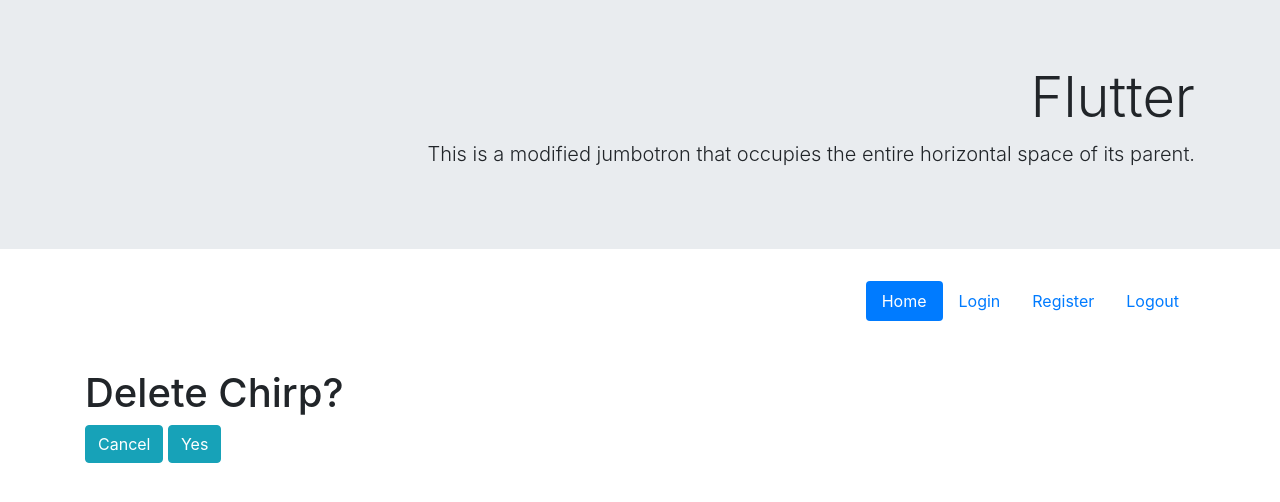
After one commit to kwolosonovich/flask_feedback, a Flask app: page /chirp/1/delete in a window 1280 px wide. The commit adds this page. Shown: the top 502 px of the page. Run offline with Flask 2, Linux system fonts and the light colour scheme; the visitor is signed in with stand-in values (Sample User, id 1); data that the repository does not hold is empty; some libraries are stand-ins or nearby versions.

Commit message:
implemented delete user route and template

```diff
--- a/app.py
+++ b/app.py
@@ -23,42 +23,11 @@ db.create_all()
 def welcome_page():
     '''Render welcome page.'''
 
-    if 'current_user' not in session:
-        return render_template("homepage.html")
-
-    elif 'current_user' in session:
-        print(session['current_user'])
+    if 'current_user' in session and 'current_user' == User.query.get('current_user') == True:
         return redirect(f"/users/{session['current_user']}")
 
-@app.route("/users/<username>")
-def user_content(username):
-    '''Render content for current user'''
-
-    if "current_user" not in session or username != session['current_user']:
-        flash("Page not found")
-        print('first if')
-        return redirect('/logout')
-
     else:
-        try:
-            # print('in try')
-            # if username == session['current_user']:
-                # feedback = Feedback.user_feedback(username)
-                # user = User.user_info(username)
-            print(username)
-            # chirps = Feedback.query.get(1)
-            user = User.query.get(username)
-            return render_template('content.html', user=user)
-
-        except KeyError as e:
-            print('KeyError')
-            # return redirect(f"/users/{session['current_user']}")
-            return redirect('/login')
-
-        except TypeError as e:
-            print('TypeError')
-            print(username)
-            return redirect('/login')
+        return render_template("homepage.html")
 
 
 @app.route("/register", methods=["POST", "GET"])
@@ -124,6 +93,39 @@ def login():
         return render_template("login.html", form=form)
 
 
+@app.route("/users/<username>")
+def user_content(username):
+    '''Render content for current user'''
+
+    if "current_user" not in session or username != session['current_user']:
+
+        return redirect('/login')
+
+    else:
+        try:
+            # print('in try')
+            # if username == session['current_user']:
+                # feedback = Feedback.user_feedback(username)
+                # user = User.user_info(username)
+            print(username)
+            # chirps = Feedback.query.get(1)
+            user = User.query.get(username)
+            return render_template('content.html', user=user)
+
+        except KeyError as e:
+            print('KeyError')
+            # return redirect(f"/users/{session['current_user']}")
+            return redirect('/login')
+
+        except TypeError as e:
+            print('TypeError')
+            print(username)
+            return redirect('/login')
+
+
+
+
+
 @app.route("/logout", methods=["GET", "POST"])
 def logout():
     '''Render user logout form and remove user from session.'''
@@ -136,20 +138,26 @@ def logout():
         return render_template("logout.html")
 
 
-@app.route("/users/<username>/delete", methods=["POST"])
+@app.route("/users/<username>/delete", methods=["GET", "POST"])
 def delete_user(username):
     '''Delete user and user feedback from dataase and session'''
 
-    r = request.forms.get('first')
-    form = request.forms.get()
-    print(r)
-    print(form)
-    flash("Account Deleted")
+    user = User.query.get(username)
 
-    return render_template("logout.html")
+    if "current_user" not in session or username != session['current_user']:
+        return redirect("/")
+
+    if request.method == 'POST':
+        db.session.delete(user)
+        db.session.commit()
+        return redirect('/login')
+
+    keyword = "Delete Account?"
+    route = f"/users/{ username }/delete"
+    return render_template('delete.html', keyword=keyword, route=route)
 
 
-@app.route("/users/<username>/feedback/add", methods=['GET', 'POST'])
+@app.route("/users/<username>/chirp/add", methods=['GET', 'POST'])
 def add_chrip(username):
     '''Render new chirp form and create new chirp'''
 
@@ -171,3 +179,22 @@ def add_chrip(username):
     print('invalid or GET')
     print(form)
     return render_template("chirp-form.html", username=username, form=form)
+
+
+@app.route("/chirp/<feedback_id>/delete", methods=["GET", "POST"])
+def delete_chirp(feedback_id):
+    '''Delete chirp from page and database.'''
+
+    feedback = Feedback.query.get(feedback_id)
+
+    if "current_user" not in session:
+        return redirect("/")
+
+    if request.method == 'POST':
+        db.session.delete(feedback)
+        db.session.commit()
+        return redirect(f'/users/{feedback.username}')
+
+    keyword = "Delete Chirp?"
+    route = f"/chirp/{ feedback_id }/delete"
+    return render_template('delete.html', keyword=keyword, route=route)
--- a/forms.py
+++ b/forms.py
@@ -32,7 +32,7 @@ class LoginForm(FlaskForm):
 
 
 class ChirpForm(FlaskForm):
-    '''Create a new chirp form'''
+    '''Create a new chirp form.'''
 
     title = StringField("Title", validators=[required, len_50])
     content = StringField("Content", validators=[required, len_300])
--- a/templates/chirp-form.html
+++ b/templates/chirp-form.html
@@ -5,7 +5,7 @@
 {% block content %}
 
     <div class="container">
-        <form action="/users/{{ username }}/feedback/add" method="POST">
+        <form action="/users/{{ username }}/chirp/add" method="POST">
             <div class="row row-cols-sm-1 row-cols-md-1">
                 {{ form.hidden_tag() }}
 
--- /dev/null
+++ b/templates/delete.html
@@ -0,0 +1,14 @@
+{% extends 'base.html' %}
+
+{% block content %}
+
+    {% block title %} <h1>{{ keyword }} </h1>{% endblock %}
+
+    <form action="{{ route }}" method="POST">
+
+        <a href="/" class="btn submit-btn btn-info">Cancel</a>
+        <button class="btn submit-btn btn-info" type="submit">Yes</button>
+
+    </form>
+
+{% endblock %}
```
Also changed, not shown: templates/content.html (+5 -4 lines).
